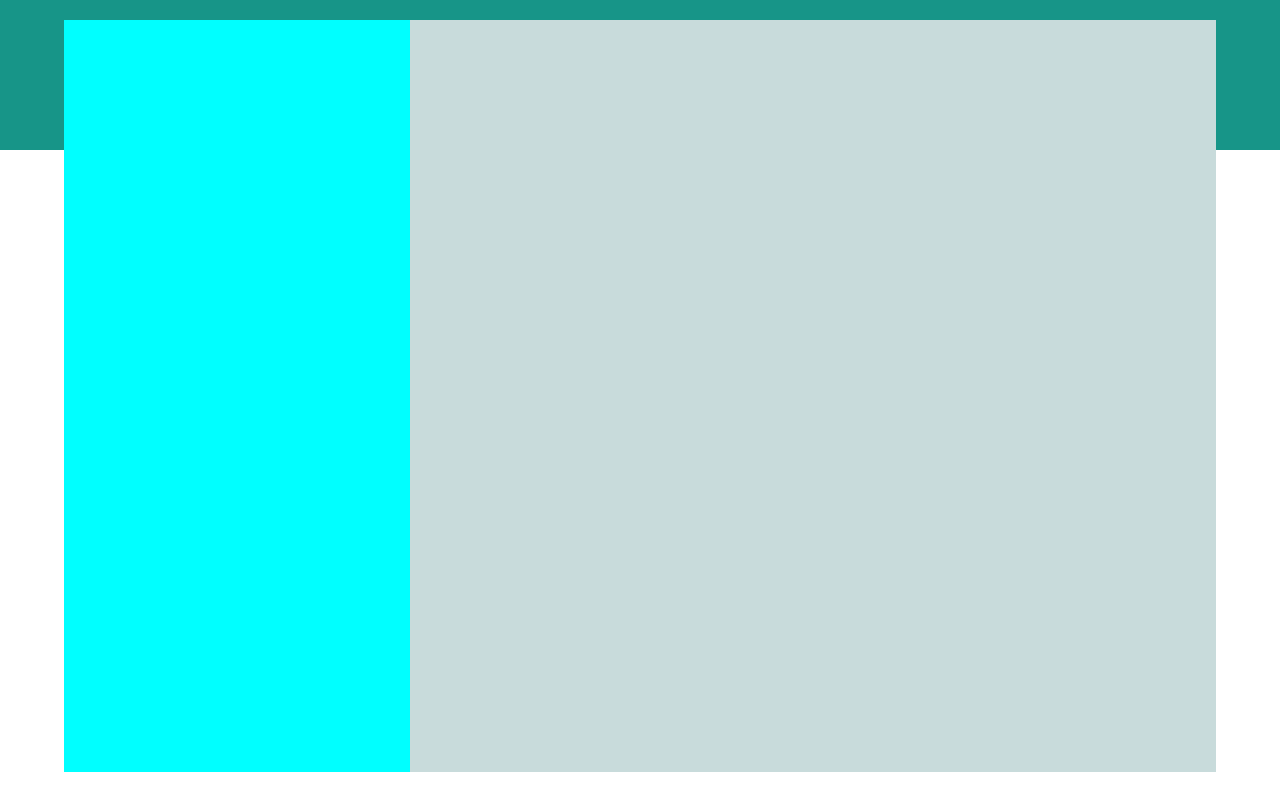
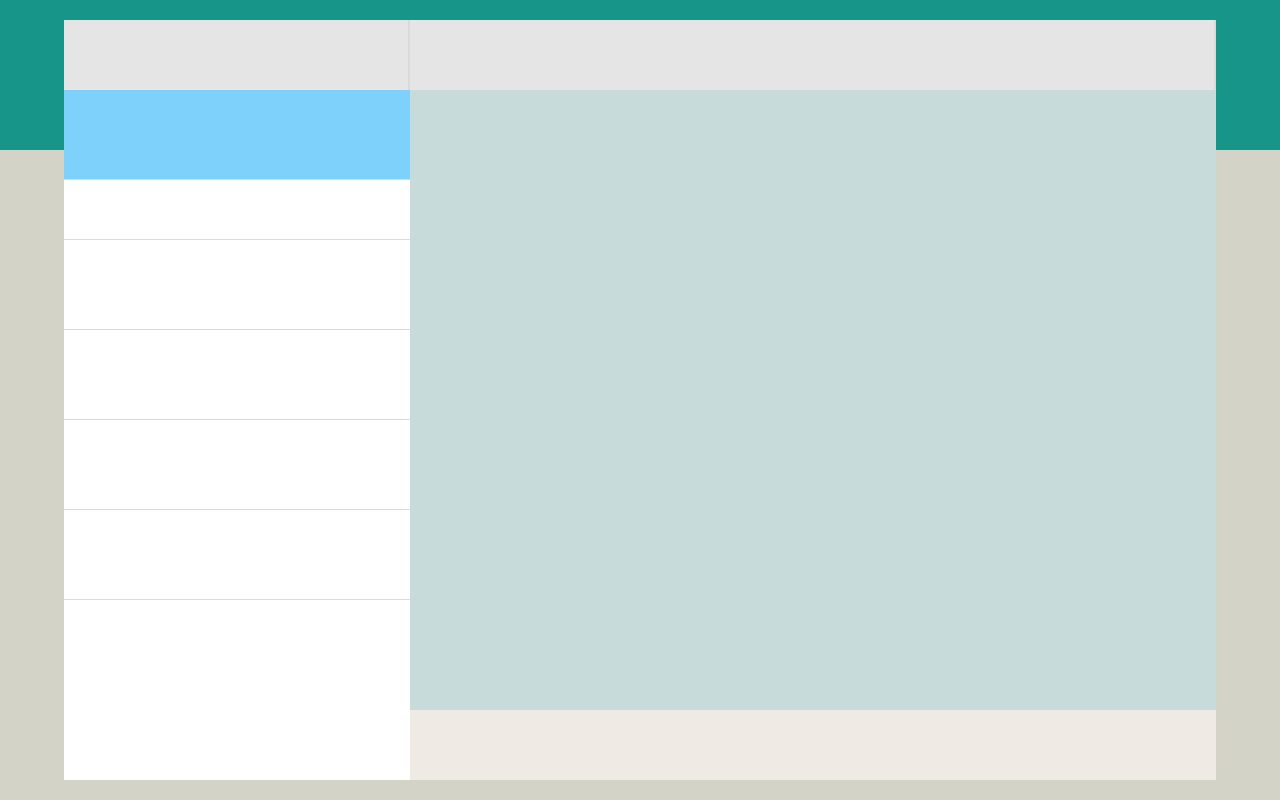
Before and after one commit to amalialorena/vue-boolzapp, a plain HTML site: page index.html in a window 1280 px wide. Drawn offline with Linux system fonts and the light colour scheme.

Commit message:
layout a blocchi

```diff
--- a/css/style.css
+++ b/css/style.css
@@ -7,17 +7,20 @@
 body {
     background-image: url(../img/background.png);
     background-repeat: repeat-x;
+    height: 100%;
+    background-color: #d3d3c8;
 }
 
 main {
     margin: 20px 0;
     display: flex;
     justify-content: center;
+    height: 100%;
 }
 
 #container {
     display: flex;
-    height: 94vh;
+    height: calc(100vh - 40px);
     width: 90vw;
 }
 
@@ -25,12 +28,42 @@ main {
 .users {
     min-width: 300px;
     width: 30%;
-    background-color: aqua;
     height: 100%;
+    background-color: white;
 }
+ .user {
+    height: 70px;
+    background-color: #e5e5e5;
+    border-right: 2px solid #dadada;
+ }
+
+ .row {
+     height: 90px;
+     /* debug */
+     border-bottom: 1px solid #dadada;
+ }
+
+ .new-msg {
+     background-color: #7dd1fb;
+ }
+
+ .search {
+     height: 60px;
+     /* debug */
+     border-bottom: 1px solid #dadada;
+ }
+
 
 .conversation {
+    display:flex;
+    flex-direction: column;
+    justify-content: space-between;
     width: 70%;
     background-color: rgb(200, 219, 219);
     height: 100%;
 }
+
+.input-container {
+    height: 70px;
+    background-color:#f0eae4;
+}
--- a/index.html
+++ b/index.html
@@ -22,7 +22,10 @@
 
 
             </section>
-            <section class="conversation"></section>
+            <section class="conversation">
+                <div class="user"></div>
+                <div class="input-container"></div>
+            </section>
         </div>
 
     </main>
```
